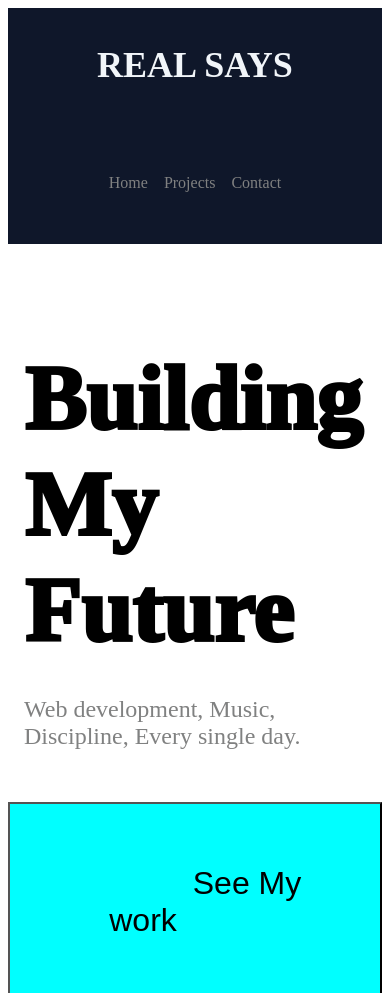
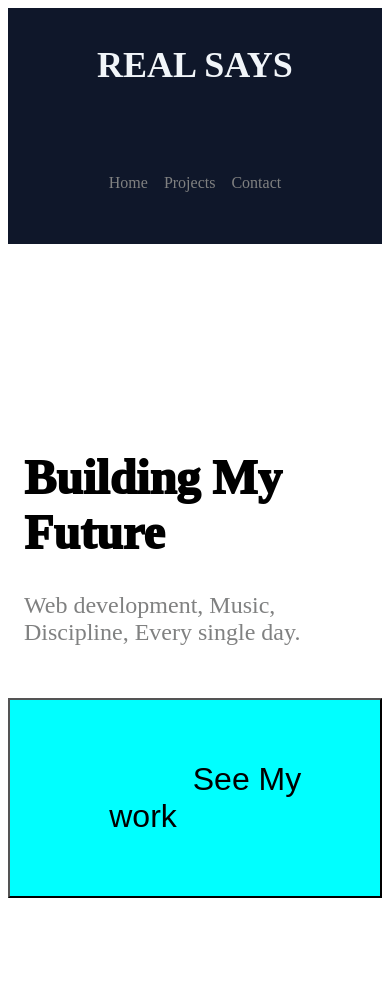
Before and after one commit to Yatharth378/practice-web-chatgpt, a plain HTML site: page index.html in a window 390 px wide. Shown: the top 993 px of the page. Drawn offline with Linux system fonts and the light colour scheme.

Commit message:
Edit style.css

```diff
--- a/style.css
+++ b/style.css
@@ -64,6 +64,12 @@ ul{
     flex-wrap: wrap;
     max-width: 600px;
     padding: 16px;
+}
+
+@media(max-width:768px){
+    .header{
+        font-size: 48px;
+    }
 }
 
 .para{
```
